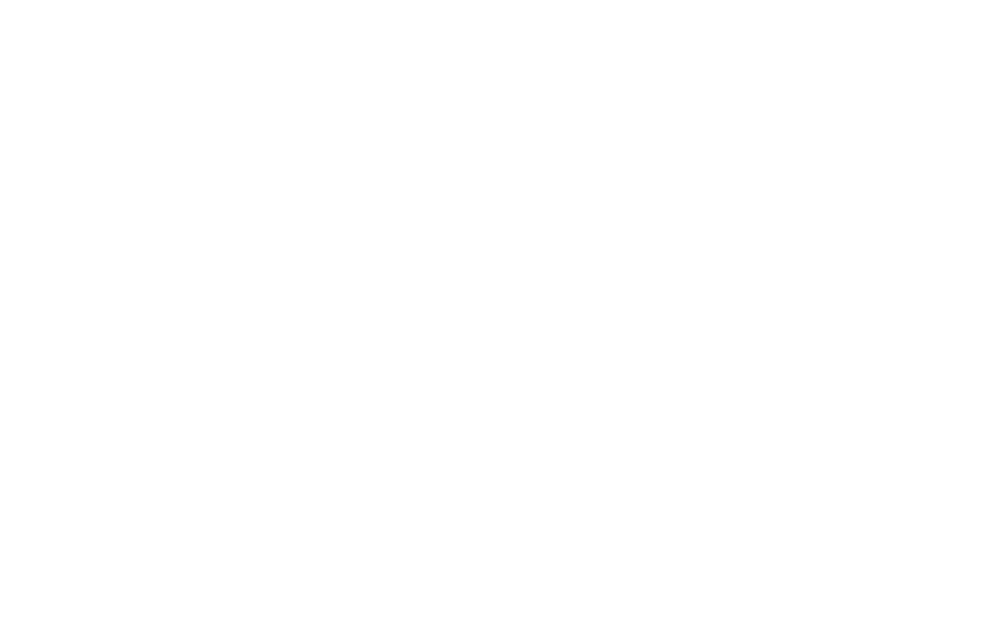
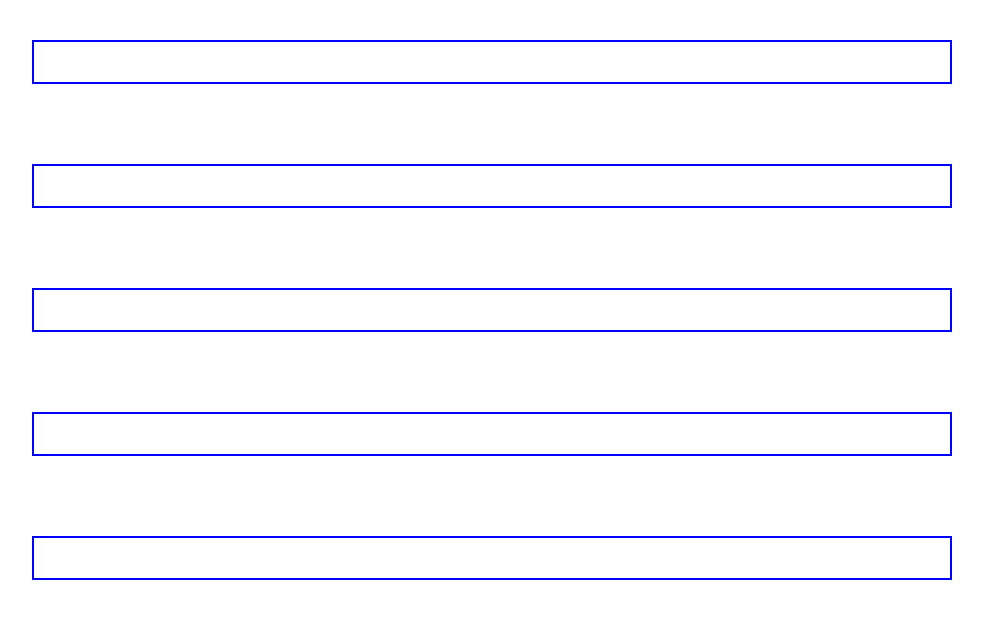
Before and after one commit to maripiero23/htmlcss-struttura-discord, a plain HTML site: page index.html in a window 1280 px wide. Shown: the whole page, without its empty margins (148-1131 px from the left). Drawn offline with Linux system fonts and the light colour scheme.

Commit message:
creazione sezioni

```diff
--- a/css/style.css
+++ b/css/style.css
@@ -3,3 +3,16 @@
     margin: 0;
     padding: 0;
 }
+
+
+section{
+    padding: 40px 0;
+}
+
+
+.container{
+    width: 920px;
+    margin: 0 auto;
+    border: 2px solid blue;
+    padding: 20px
+}
--- a/index.html
+++ b/index.html
@@ -8,6 +8,30 @@
     <title>Discord</title>
 </head>
 <body>
+    <main>
+        <!--creazione sezioni-->
+        <section>
+            <div class="container"></div>
+        </section>
+
+        <section>
+            <div class="container"></div>
+        </section>
+
+        <section>
+            <div class="container"></div>
+        </section>
+
+        <section>
+            <div class="container"></div>
+        </section>
+
+        <section>
+            <div class="container"></div>
+        </section>
+
+
+    </main>
 
 </body>
 </html>
```
